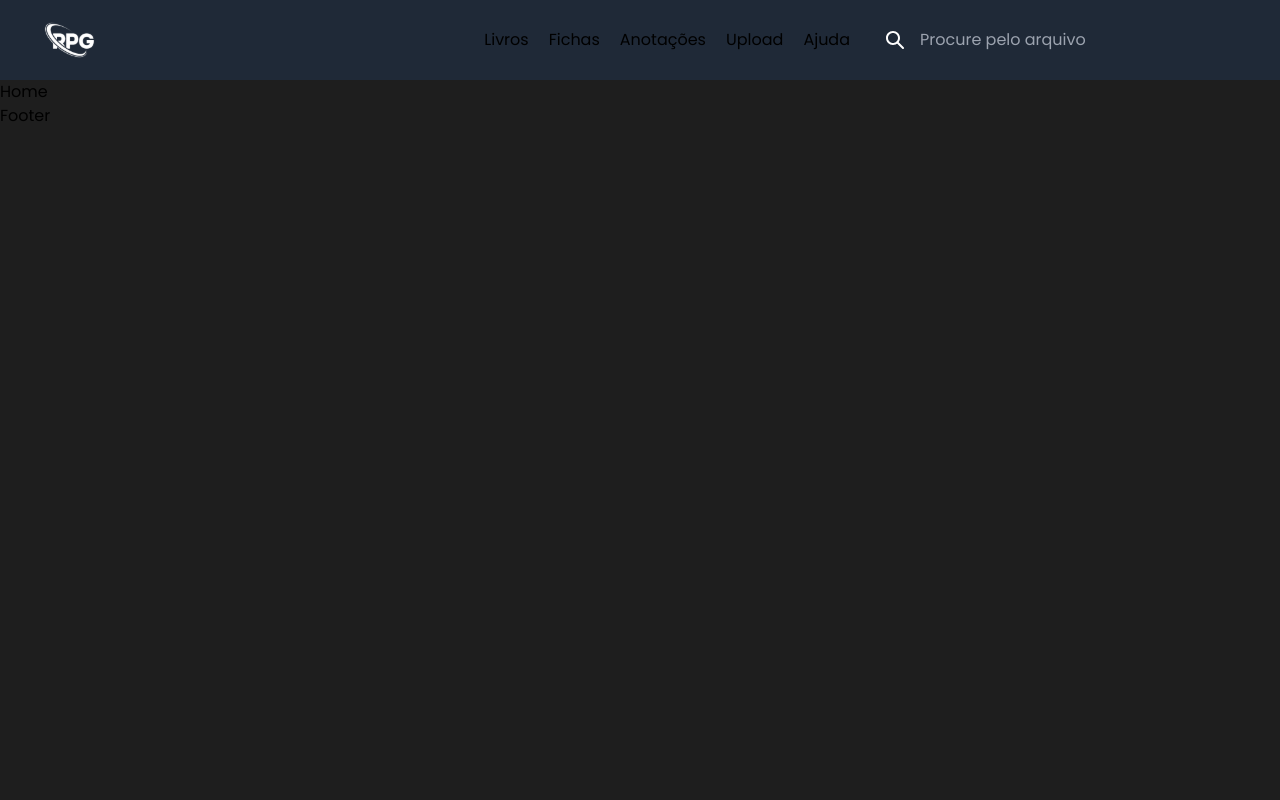
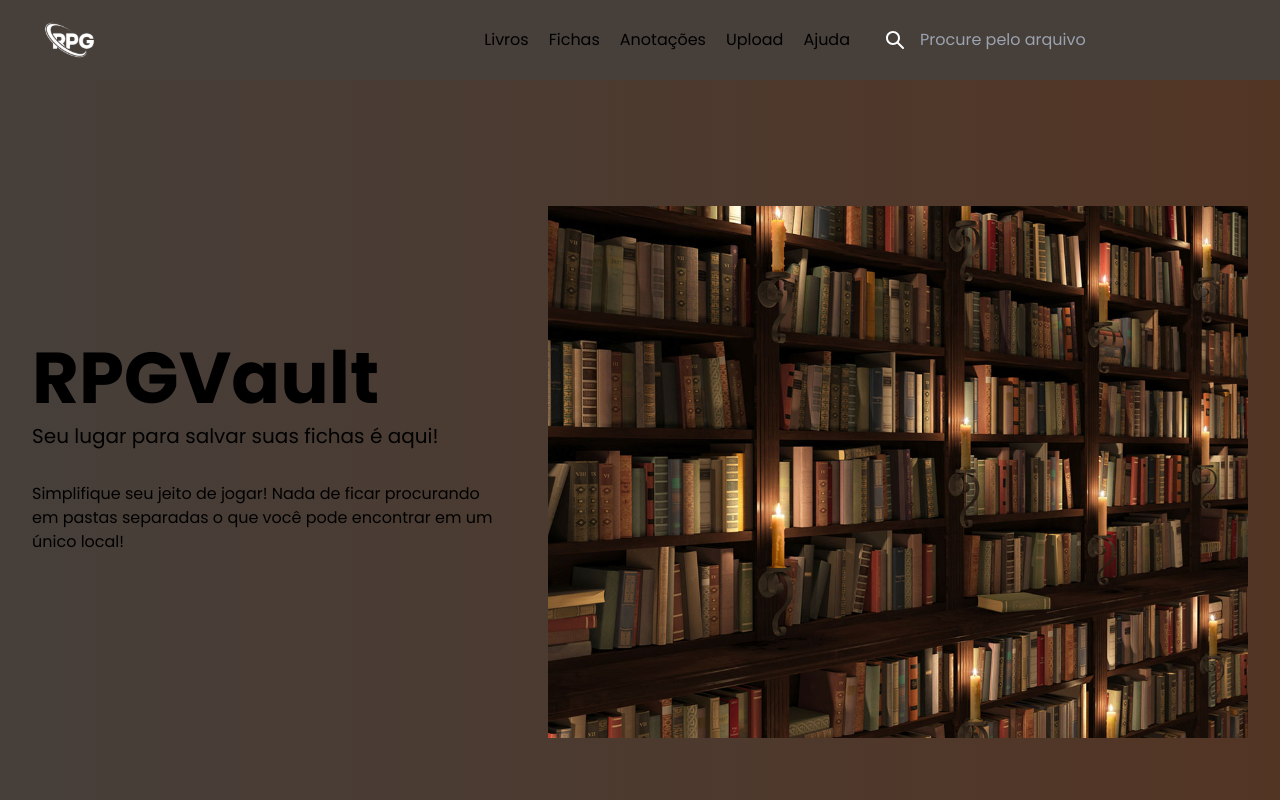
Before and after one commit to DigoFernandes/RPGVaultWeb, a Next.js app: page / in a window 1280 px wide. Built offline with nearby package versions, Linux system fonts and the light colour scheme.

Commit message:
section hero 100%

```diff
--- a/src/app/globals.css
+++ b/src/app/globals.css
@@ -6,7 +6,7 @@
   --foreground-rgb: 0, 0, 0;
   --background-start-rgb: 214, 219, 220;
   --background-end-rgb: 255, 255, 255;
-  --background-rgb: 30,30,30;
+  --background-rgb: 30, 30, 30;
 }
 
 @media (prefers-color-scheme: dark) {
@@ -19,7 +19,11 @@
 
 body {
   color: rgb(var(--foreground-rgb));
-  background:rgb(30, 30, 30) ;
+  background: linear-gradient(
+    90deg,
+    rgba(70, 63, 58, 1) 0%,
+    rgba(83, 53, 36, 1) 100%
+  );
 }
 
 @layer utilities {
--- a/src/app/layout.tsx
+++ b/src/app/layout.tsx
@@ -2,13 +2,13 @@ import type { Metadata } from "next";
 import { Poppins } from "next/font/google";
 import "./globals.css";
 import Navbar from "@/components/Navbar";
-import Footer from "@/components/Footer";
 
 const poppins = Poppins({ subsets: ["latin"], weight: ["400", "700"] });
 
 export const metadata: Metadata = {
   title: "RpgVault",
-  description: "Um organizador de arquivos de roleplay utilizando o Electon, Nextjs e Tailwind",
+  description:
+    "Um organizador de arquivos de rpg utilizando o Electon, Nextjs e Tailwind",
 };
 
 export default function RootLayout({
@@ -21,7 +21,6 @@ export default function RootLayout({
       <body className={poppins.className}>
         <Navbar />
         {children}
-        <Footer />
       </body>
     </html>
   );
--- a/src/app/page.tsx
+++ b/src/app/page.tsx
@@ -1,10 +1,9 @@
+import Container from "@/components/Container";
+import SectionHero from "@/components/SectionHero";
 import Image from "next/image";
 
 export default function Home() {
   return (
-   <section className=" ">
-
-    <h1>Home</h1>
-   </section>
+    <SectionHero />
   );
 }
--- a/src/components/Container.tsx
+++ b/src/components/Container.tsx
@@ -6,7 +6,7 @@ type Props = {
 
 export default function Container({children} : Props) {
   return (
-    <div className='flex items-center w-full max-w-[1246px] px-[15px] max-auto'>
+    <div className='flex items-center w-full max-w-[1246px] px-[15px] max-auto '>
         {children}
     </div>
   )
--- a/src/components/Footer.tsx
+++ /dev/null
@@ -1,7 +0,0 @@
-import React from 'react'
-
-export default function Footer() {
-  return (
-    <footer>Footer</footer>
-  )
-}
--- a/src/components/Navbar.tsx
+++ b/src/components/Navbar.tsx
@@ -6,10 +6,12 @@ import Search from "./Search";
 
 export default function Navbar() {
   return (
-    <header className="flex items-center justify-around w-full h-20 bg-gray-800">
+    <header className="flex items-center justify-around w-full h-20 bg-[#463F3A]">
       <Container>
         <div className="flex flex-1 items-center justify-between ">
-          <Image src={Logo} alt="Logo do RPG" />
+          <a href="/">
+            <Image src={Logo} alt="Logo do RPG" />
+          </a>
           <div className="flex items-center gap-[57px] pr-9">
             <ul className="flex items-center gap-5 ">
               <li className="">
--- /dev/null
+++ b/src/components/SectionHero.tsx
@@ -0,0 +1,30 @@
+import React from "react";
+import Container from "./Container";
+import LibraryImg from "@/assets/library.jpg";
+import Image from "next/image";
+
+export default function SectionHero() {
+  return (
+    <section className="w-full h-[704px] flex justify-center pt-20 bg-gradient">
+      <Container>
+        <div className="flex-1 max-w-[500px] mb-4 justify-between">
+          <h1 className="font-bold text-7xl pb-2">RPGVault</h1>
+          <h2 className="text-xl max-w-[608px] mb-8">
+            Seu lugar para salvar suas fichas é aqui!
+          </h2>
+          <p className="text-[16] max-w-[608px] mb-8 ">
+            Simplifique seu jeito de jogar! Nada de ficar procurando em pastas
+            separadas o que você pode encontrar em um único local!
+          </p>
+        </div>
+        <Image
+          className="mt-18 ml-11" // Adicionando margem superior para separar a imagem do texto
+          height={700}
+          width={700}
+          src={LibraryImg}
+          alt="magic library"
+        />
+      </Container>
+    </section>
+  );
+}
--- a/tailwind.config.ts
+++ b/tailwind.config.ts
@@ -11,6 +11,7 @@ const config: Config = {
       colors: {
         "color-prmary": "1E1E1E",
       },
+
     },
   },
   plugins: [],
```
Also changed, not shown: src/assets/library.jpg (added).
